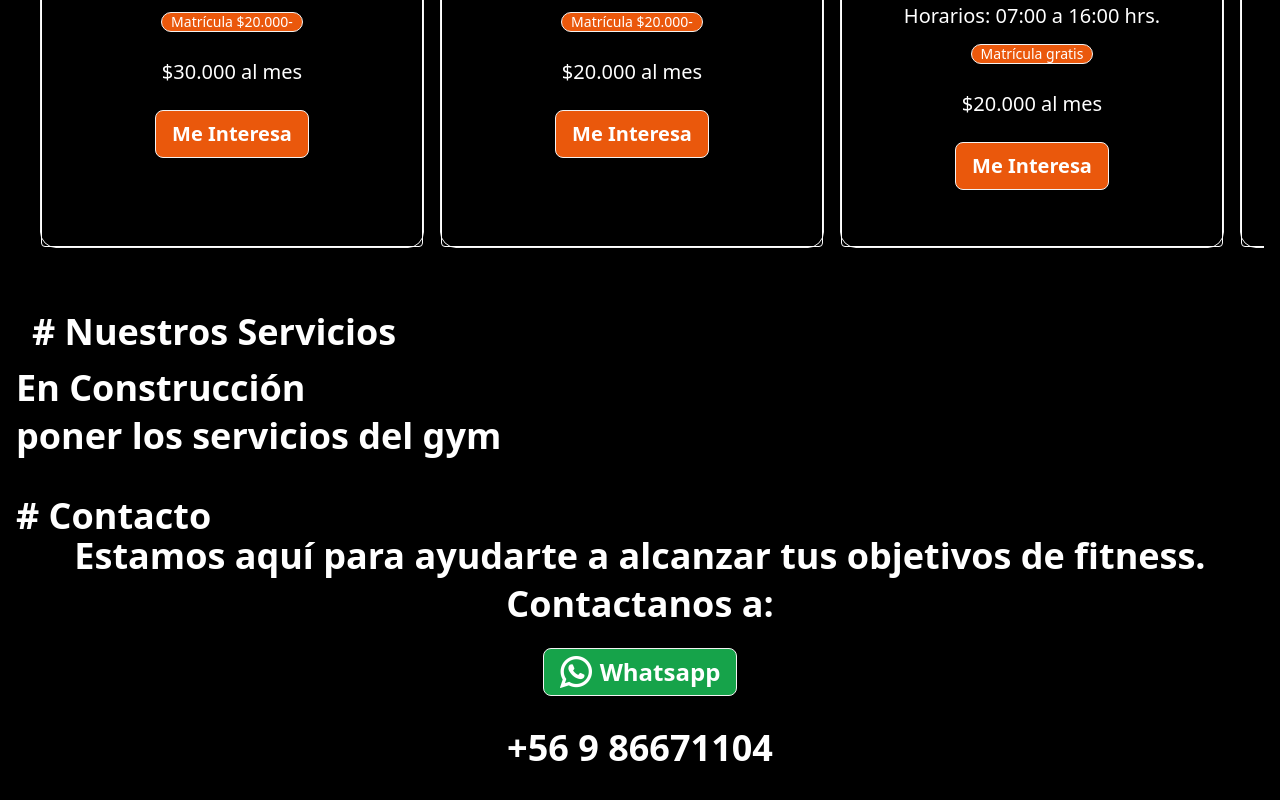
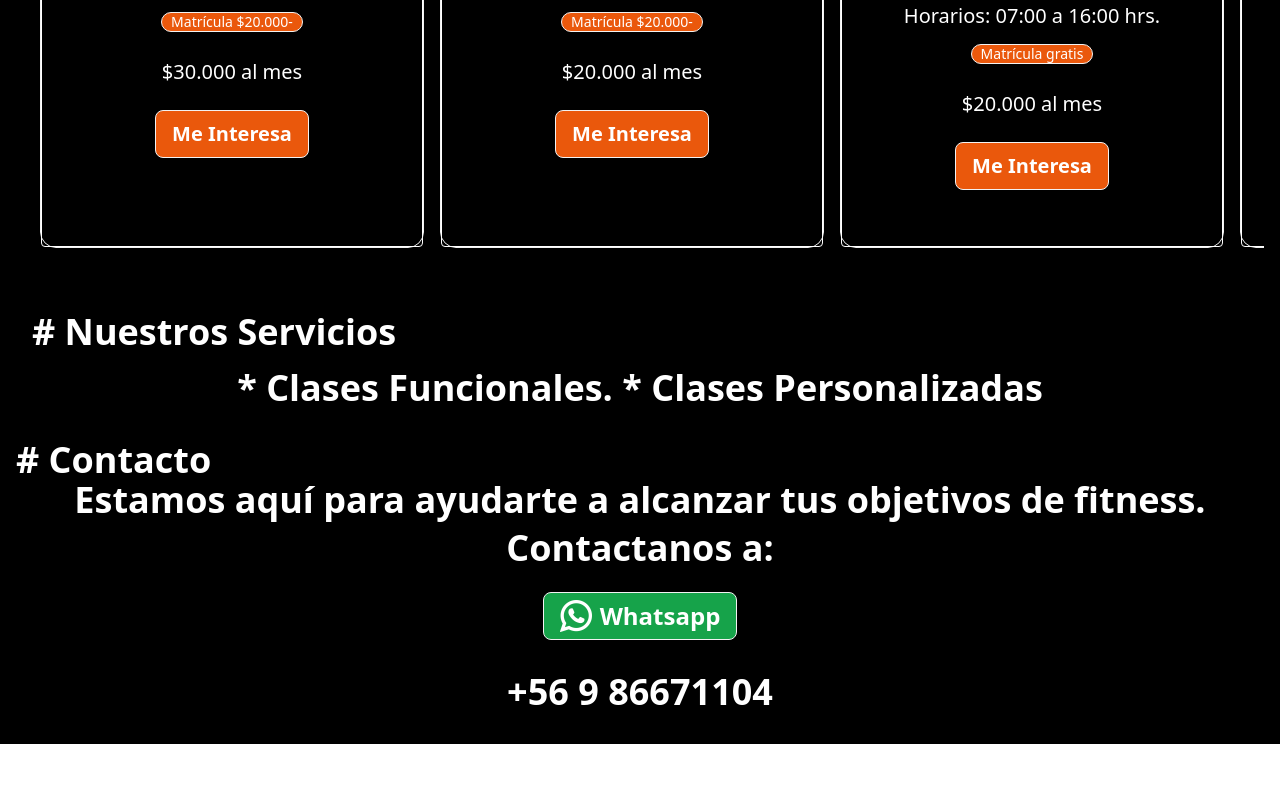
Before and after one commit to gymgross/gross, a React (Vite) app: page / in a window 1280 px wide. Shown: the part 976-1776 px from the top of the page. After the commit the page ends 1720 px from the top, so only its background shows below. Built offline with nearby package versions, Linux system fonts and the light colour scheme.

Commit message:
se coloca unos div para construir los servicios

```diff
--- a/src/App.jsx
+++ b/src/App.jsx
@@ -157,11 +157,9 @@ return (
             <h1 className='text-4xl text-white m-[1rem] font-bold'># Nuestros Servicios</h1>
         </a>
         <div className="flex-col w-full">
-            <div className="text-4xl text-white font-bold">
-                En Construcción
-            </div>
-            <div className="my-2 text-4xl text-white font-bold">
-                poner los servicios del gym
+            <div className="text-4xl text-white font-bold text-center">
+               * Clases Funcionales.
+               * Clases Personalizadas
             </div>
         </div>
     </div>
--- /dev/null
+++ b/src/assets/servicios.json
@@ -0,0 +1,10 @@
+[
+    {
+      "name": "Clases Funcionales",
+      "image_url": ""
+    },
+    {
+      "name": "Entrenamientos Personalizados",
+      "image_url": ""
+    }
+  ]
```
